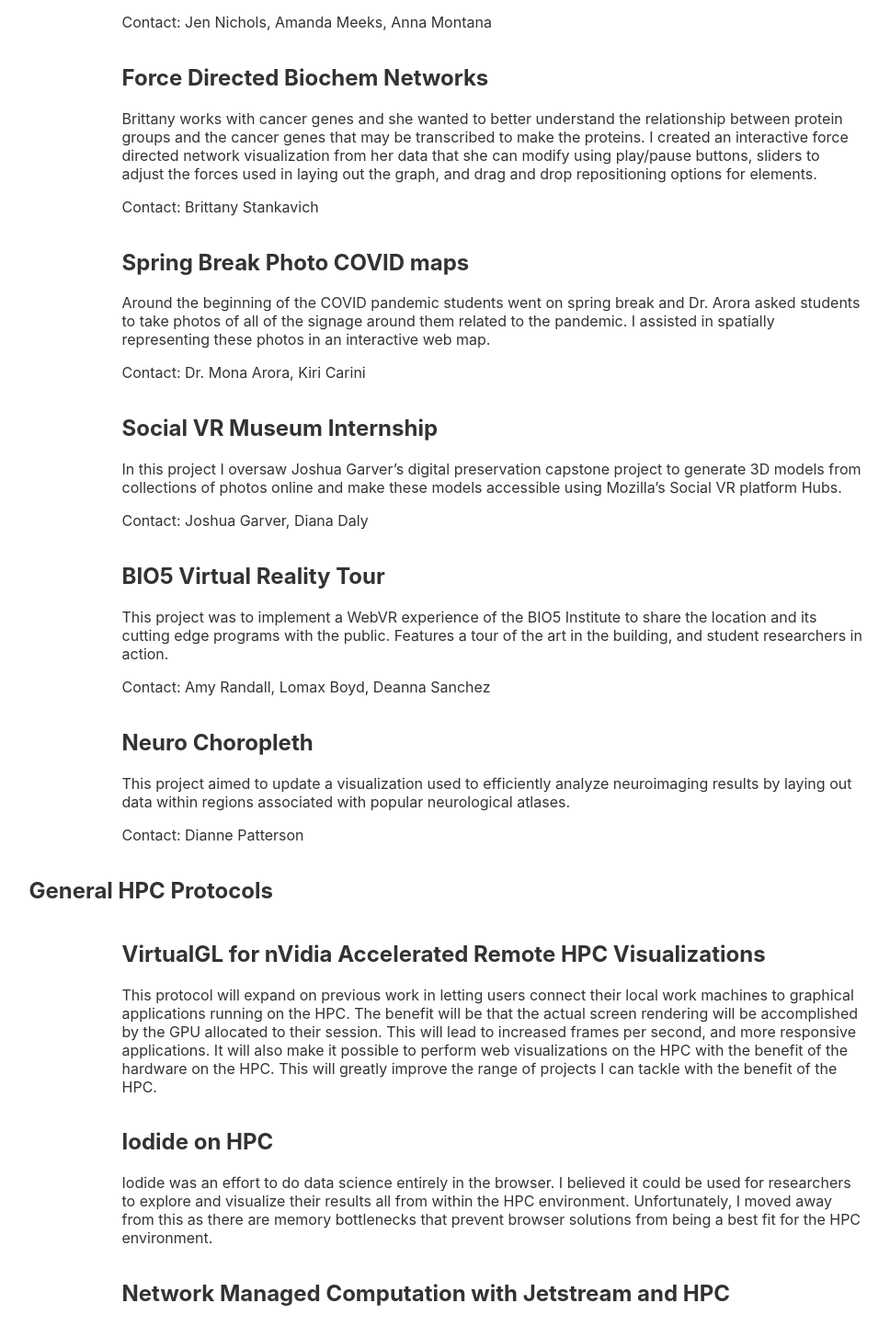
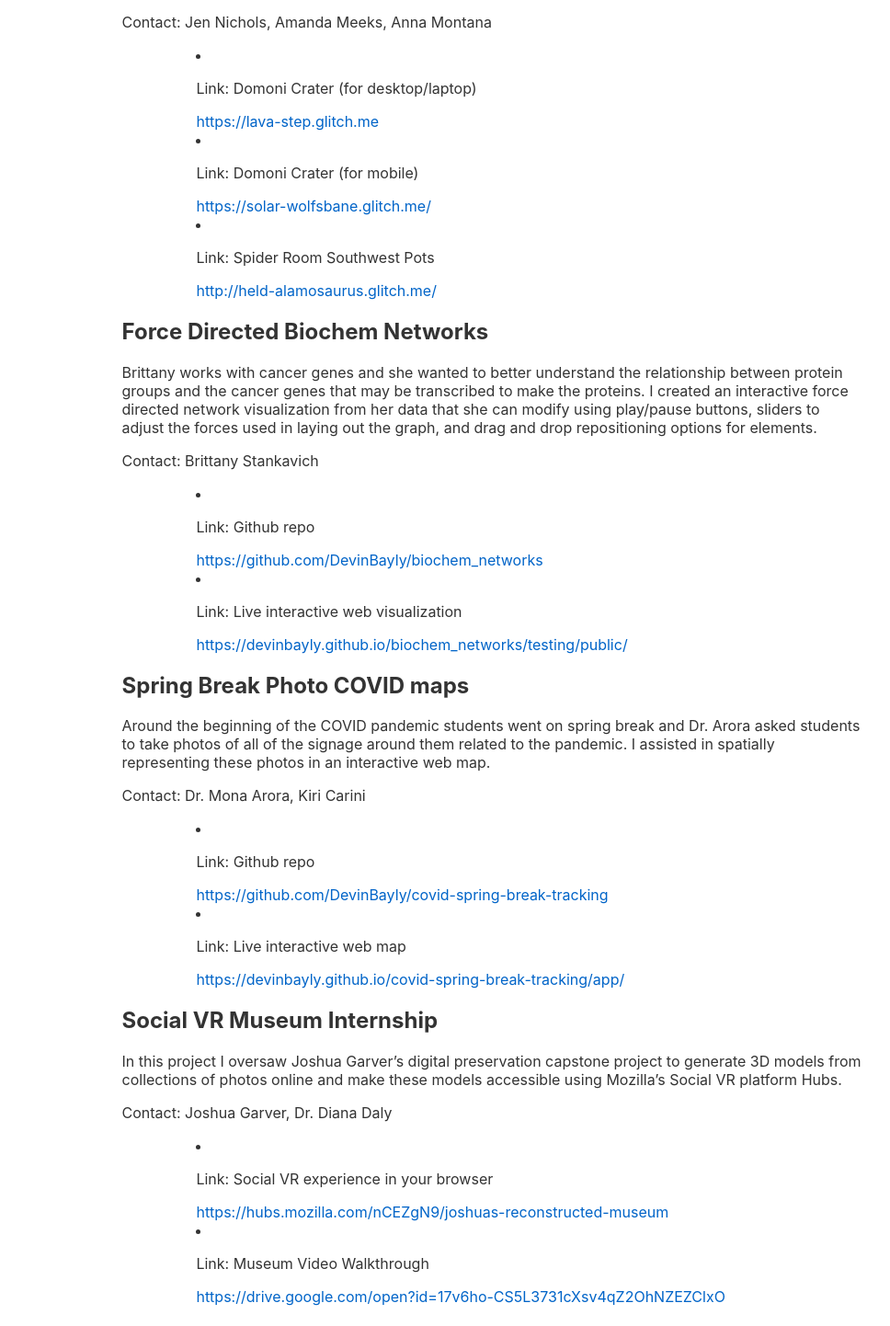
Before and after one commit to RTDataVis/RTDataVis.github.io, a Svelte app: page / in a window 1280 px wide. Shown: the part 3953-5395 px from the top of the page at 92% size, without its empty margins (103-1071 px from the left). Built offline with nearby package versions, Linux system fonts and the light colour scheme.

Commit message:
added link structure to pages

```diff
--- a/src/info_section.svelte
+++ b/src/info_section.svelte
@@ -8,6 +8,16 @@
   })
 </script>
 
+<style>
+.links-holder {
+display:flex;
+flex-direction:column;
+align-items:center;
+}
+.links-holder li {
+width:80%
+}
+</style>
 
 <div class="infoDiv" bind:this={holder}>
 <div id="contents">
@@ -17,7 +27,24 @@
     {#if info.contact!= ""}
     <p>Contact: {info.contact}</p>
     {/if}
+    {#if info.projlinks != undefined }
 
+	    <div class="links-holder">
+	     {#each info.projlinks as {text,url},i}
+	     {#if url==""}
+	     {:else}
+		      {#if text != "In progress"}
+		     <li>
+				<p>{text} </p>
+				<a href="{url}">{url}</a>
+			</li>
+				{:else}
+				<p> In progress</p>
+			{/if}
+			{/if}
+	     {/each}
+	     </div>
+     {/if}
   </div>
 </div>
 </div>
--- a/src/organization_data.js
+++ b/src/organization_data.js
@@ -2,33 +2,61 @@ export default [
   {
     "title": "Example Github Repository",
     "subtext": "I created a Github repository for our team to store our documentation and demonstrations of completed projects. It also features a listing of our offerings, and instructions on how to submit a request on the project intake page.",
-    "link":"examplerepo",
+    "link": "examplerepo",
     "image": "examples.png",
-    "projlinks": " Github repo ,  webpage",
+    "projlinks": [
+      {
+        "text": "Link:  Github repo ",
+        "url": "https://github.com/UA-ResearchComputing-Data-Visualization/UA-ResearchComputing-Data-Visualization.github.io"
+      },
+      {
+        "text": "Link:   webpage",
+        "url": "https://ua-researchcomputing-data-visualization.github.io/"
+      }
+    ],
     "contact": ""
   },
   {
     "title": "Project Intake Website",
     "subtext": "This website lets a user create a project request filling out specific questions that help us understand their request. Upon submission, the vislab-consult email list receives a digest of this information, and I'm then able to decide what follow up is appropriate. ",
     "image": "intake.png",
-    "link":"intakewebsite",
-    "projlinks": "https://rtdv-intake.glitch.me/",
+    "link": "intakewebsite",
+    "projlinks": [
+      {
+        "text": "Link: ",
+        "url": "https://rtdv-intake.glitch.me/"
+      }
+    ],
     "contact": ""
   },
   {
     "title": "Flyers",
     "subtext": "I created flyers for offerings and events that I hosted or was involved in during the last year. These flyers increase awareness for drop ins and events, and give me a brief moment to share some of the visualization designs I've used.",
     "image": "flyers.png",
-    "link":"flyers",
-    "projlinks": "Research Technologies Drop Ins,  Public Health Drop Ins: Meet and Greet",
+    "link": "flyers",
+    "projlinks": [
+      {
+        "text": "Link: Research Technologies Drop Ins",
+        "url": "https://drive.google.com/file/d/16qQYLszz5aX0FF8vADbxNSCzpqUuL6bK/view?usp=sharing"
+      },
+      {
+        "text": "Link:   Public Health Drop Ins: Meet and Greet",
+        "url": "https://drive.google.com/file/d/127V1siO0qPnzMg-LwOSCikf9uT2i8C_O/view?usp=sharing"
+      }
+    ],
     "contact": ""
   },
   {
     "title": "Logos",
     "subtext": "To better tie our various services together I worked on a Logo with Mariah Wall from the Cyverse group here on campus.",
-    "link":"logos",
+    "link": "logos",
     "image": "logos.png",
-    "projlinks": "Illustrator Logos File",
+    "projlinks": [
+      {
+        "text": "Link: Illustrator Logos File",
+        "url": "https://drive.google.com/file/d/1vmTPsHxhlX8aEj73rRYkSTafOLxkjet9/view?usp=sharing"
+      }
+    ],
     "contact": ""
   }
 ]
--- a/src/project_data.js
+++ b/src/project_data.js
@@ -4,7 +4,12 @@ export default [
     "image": "developing.png",
     "link": "oystervibrio",
     "subtext": "Vibrio illness from oysters can be a moderate to life threatening risk from eating raw oysters. I’m assisting Emily Cooksey with creating a web map of her literature review representing relevant parameters of studies spatially where they took place around the world.",
-    "projlinks": "In progress",
+    "projlinks": [
+      {
+        "text": "In progress",
+        "url": ""
+      }
+    ],
     "contact": "Jean McClelland, Emily Cooksey"
   },
   {
@@ -12,7 +17,12 @@ export default [
     "image": "developing.png",
     "link": "retailscraping",
     "subtext": "This group of researchers wants to assemble a collection of best practices for the retail sector to mitigate the threat of coronavirus exposure to their staff and customers. I’m assisting with web scraping data from 10 retailer websites from March-December 2020 that they may use to evaluate the practices put in place over time.",
-    "projlinks": "In progress",
+    "projlinks": [
+      {
+        "text": "In progress",
+        "url": ""
+      }
+    ],
     "contact": "Mona Arora, Sabrina Helm, Alexis H Wait"
   },
   {
@@ -20,7 +30,12 @@ export default [
     "image": "developing.png",
     "link": "azvulnmaps",
     "subtext": "State decision makers need to pinpoint areas of vulnerability using an index composed of social factors and hospital discharge records. ArcGIS map layers were integrated into an interactive webmap that calculates collected data according to the vulnerability index formula by zipcodes.",
-    "projlinks": "In progress",
+    "projlinks": [
+      {
+        "text": "In progress",
+        "url": ""
+      }
+    ],
     "contact": "Katherine Ellingson, Kacey Ernst, Valerie Madera Garcia"
   },
   {
@@ -28,7 +43,12 @@ export default [
     "image": "mem_jogger.png",
     "link": "#test",
     "subtext": "Contact tracers have a difficult job during the COVID 19 pandemic, but tracing efforts could be much more efficient if individuals could remind themselves where they’ve been on campus by looking at a 2 week summary of the locations they’ve used wifi. I’ve built a visualization tool to display location and duration on an interactive campus map for ranges of time selected by a user.",
-    "projlinks": "Links: In progress",
+    "projlinks": [
+      {
+        "text": "In progress",
+        "url": ""
+      }
+    ],
     "contact": "Sudha Ram, Nirav Merchant, Jeremy Frumkin"
   },
   {
@@ -36,7 +56,20 @@ export default [
     "image": "retrofit.png",
     "link": "retrofitAZLIVE",
     "subtext": "AZLIVE was a visualization studio that existed before my time with the visualization team, so it seemed like an interesting project to retrofit some of their previous creations for VR display on the web. Three projects were successfully converted: Domoni Crater Mars, Spider Room Psychology Experiment, Southwest Pots.",
-    "projlinks": "Domoni Crater (for desktop/laptop) Domoni Crater (for mobile) Spider Room  Southwest Pots",
+    "projlinks": [
+      {
+        "text": "Link: Domoni Crater (for desktop/laptop)",
+        "url": "https://lava-step.glitch.me"
+      },
+      {
+        "text": "Link:  Domoni Crater (for mobile)",
+        "url": "https://solar-wolfsbane.glitch.me/"
+      },
+      {
+        "text": "Link:  Spider Room  Southwest Pots",
+        "url": "http://held-alamosaurus.glitch.me/"
+      }
+    ],
     "contact": "Jen Nichols, Amanda Meeks, Anna Montana"
   },
   {
@@ -44,7 +77,16 @@ export default [
     "image": "biochem_network.png",
     "link": "biochem-networks",
     "subtext": "Brittany works with cancer genes and she wanted to better understand the relationship between protein groups and the cancer genes that may be transcribed to make the proteins. I created an interactive force directed network visualization from her data that she can modify using play/pause buttons, sliders to adjust the forces used in laying out the graph, and drag and drop repositioning options for elements.",
-    "projlinks": "https://github.com/DevinBayly/biochem_networks https://devinbayly.github.io/biochem_networks/testing/public/",
+    "projlinks": [
+      {
+        "text": "Link: Github repo",
+        "url": "https://github.com/DevinBayly/biochem_networks"
+      },
+      {
+        "text": "Link: Live interactive web visualization",
+        "url": " https://devinbayly.github.io/biochem_networks/testing/public/"
+      }
+    ],
     "contact": "Brittany Stankavich"
   },
   {
@@ -52,7 +94,16 @@ export default [
     "image": "spring_break_covid.png",
     "link": "spring-break-covid",
     "subtext": "Around the beginning of the COVID pandemic students went on spring break and Dr. Arora asked students to take photos of all of the signage around them related to the pandemic. I assisted in spatially representing these photos in an interactive web map.",
-    "projlinks": "https://github.com/DevinBayly/covid-spring-break-tracking https://devinbayly.github.io/covid-spring-break-tracking/app/",
+    "projlinks": [
+      {
+        "text": "Link: Github repo",
+        "url": "https://github.com/DevinBayly/covid-spring-break-tracking"
+      },
+      {
+        "text": "Link: Live interactive web map",
+        "url": " https://devinbayly.github.io/covid-spring-break-tracking/app/"
+      }
+    ],
     "contact": "Dr. Mona Arora, Kiri Carini"
   },
   {
@@ -60,15 +111,33 @@ export default [
     "image": "joshuas_museum.png",
     "link": "social-vr-museum",
     "subtext": "In this project I oversaw Joshua Garver’s digital preservation capstone project to generate 3D models from collections of photos online and make these models accessible using Mozilla’s Social VR platform Hubs.",
-    "projlinks": "https://hubs.mozilla.com/nCEZgN9/joshuas-reconstructed-museum Museum Video Walkthrough",
-    "contact": "Joshua Garver, Diana Daly"
+    "projlinks": [
+      {
+        "text": "Link: Social VR experience in your browser",
+        "url": "https://hubs.mozilla.com/nCEZgN9/joshuas-reconstructed-museum"
+      },
+      {
+        "text": "Link: Museum Video Walkthrough",
+        "url": "https://drive.google.com/open?id=17v6ho-CS5L3731cXsv4qZ2OhNZEZClxO"
+      }
+    ],
+    "contact": "Joshua Garver, Dr. Diana Daly"
   },
   {
     "title": "BIO5 Virtual Reality Tour",
     "image": "bio5_VR_TOUR.png",
     "link": "bio5-vr-tour",
     "subtext": "This project was to implement a WebVR experience of the BIO5 Institute to share the location and its cutting edge programs with the public. Features a tour of the art in the building, and student researchers in action.",
-    "projlinks": "https://github.com/DevinBayly/VRTourDev https://bio5.github.io/VirtualTour/",
+    "projlinks": [
+      {
+        "text": "Link: Github repo",
+        "url": "https://github.com/DevinBayly/VRTourDev"
+      },
+      {
+        "text": "Link: VR tour homepage",
+        "url": "https://bio5.github.io/VirtualTour/"
+      }
+    ],
     "contact": "Amy Randall, Lomax Boyd, Deanna Sanchez"
   },
   {
@@ -76,7 +145,16 @@ export default [
     "image": "neuro_choropleth.png",
     "link": "neuro-choro",
     "subtext": "This project aimed to update a visualization used to efficiently analyze neuroimaging results by laying out data within regions associated with popular neurological atlases.",
-    "projlinks": "https://github.com/DevinBayly/neuro-choro https://neuroimaging-core-docs.readthedocs.io/en/latest/pages/choropleths.html",
+    "projlinks": [
+      {
+        "text": "Link: Github repo",
+        "url": "https://github.com/DevinBayly/neuro-choro"
+      },
+      {
+        "text": "Link: Read the docs website",
+        "url": "https://neuroimaging-core-docs.readthedocs.io/en/latest/pages/choropleths.html"
+      }
+    ],
     "contact": "Dianne Patterson"
   }
 ]
--- a/src/workshops_data.js
+++ b/src/workshops_data.js
@@ -2,40 +2,66 @@ export default [
   {
     "title": "Tech-Core Level Up--Monday, Sept 28 2020",
     "subtext": "This will be a repeat of the previous workshop that I gave. Same focus will be on using Glitch, A-frame, and Blender to create a WebVR scene  for participants.",
-    "link":"techcoresept20",
+    "link": "techcoresept20",
     "image": "developing.png",
-    "projlinks": "",
+    "projlinks": [
+      {
+        "text": "Link: Presentation and resources",
+        "url": "https://devinbayly.github.io/tech-core-presentation/"
+      }
+    ],
     "contact": ""
   },
   {
     "title": "School of Public Health Meet and greet--Friday, Feb 7 2020",
     "subtext": "Synopsis: Introduction to Public Health drop in offerings, and tour of basic data visualization tools available for independent investigation",
     "image": "mezcoph_dropin.png",
-    "link":"meetandgreet",
-    "projlinks": "Links: presentation",
+    "link": "meetandgreet",
+    "projlinks": [
+      {
+        "text": "Link: presentation",
+        "url": "https://meet-and-greet-presentation.glitch.me/#/"
+      }
+    ],
     "contact": "Kiri Carini, Jean McClelland"
   },
   {
     "title": "Tech-Core Level Up--Tuesday, Mar 17 2020",
     "subtext": "Synopsis: “This workshop will introduce attendees to options for rapid development of WebVR apps that relate to the display of 3D models and data. Emerging technologies presented will be the A-frame javascript library, the Glitch web app free hosting tool and the Blender open source modeling program featuring the cutting edge .gltf/.glb format for model assets. Join us for an evening and come away with your very own WebVR app and the resources to take you even further.”",
-    "link":"techcoremar20",
+    "link": "techcoremar20",
     "image": "techcore_blacktext.png",
-    "projlinks": "Links: presentation and resources",
+    "projlinks": [
+      {
+        "text": "Link: presentation and resources",
+        "url": "https://devinbayly.github.io/tech-core-presentation/"
+      }
+    ],
     "contact": "Victoria Ogino"
   },
   {
     "title": "Maptime Tucson: Make your own Web pages with Github Pages--Thursday, Jan 23 2020",
     "subtext": "Synopsis: “Come by for the first ever Maptime Tucson! We’ll be playing around with creating GitHub static web pages for resumes, portfolios or project sites. No experience with GitHub necessary. We’ll learn together!”",
-    "link":"maptime",
+    "link": "maptime",
     "image": "maptime_logo.png",
-    "projlinks": "Links: presentation",
+    "projlinks": [
+      {
+        "text": "Link: Presentation slides",
+        "url": "https://devinbayly.github.io/tucson/sessions/github_pages_01-2020/#/what-is-maptime"
+      }
+    ],
     "contact": "Kiri Carini"
   },
   {
     "title": "Women’s Hackathon--Saturday, Oct 19 2019",
     "subtext": "Synopsis: “This course will introduce participants to the A-Frame javascript/html library for generating Virtual Reality scenes on the web. Following an introduction to the merits of A-Frame, the rest of the workshop will be hands-on demonstrations of scene and content creation. Time permitting, this workshop will end with an example of Mozilla's Social VR project known as Hubs built using A-Frame.”",
-    "link":"womenshack19",
+    "link": "womenshack19",
     "image": "womens_hackathon.png",
-    "contact": "Jen Nichols, Magali Sanchez"
+    "contact": "Jen Nichols, Magali Sanchez",
+    "projlinks": [
+      {
+        "text": "",
+        "url": ""
+      }
+    ]
   }
 ]
```
